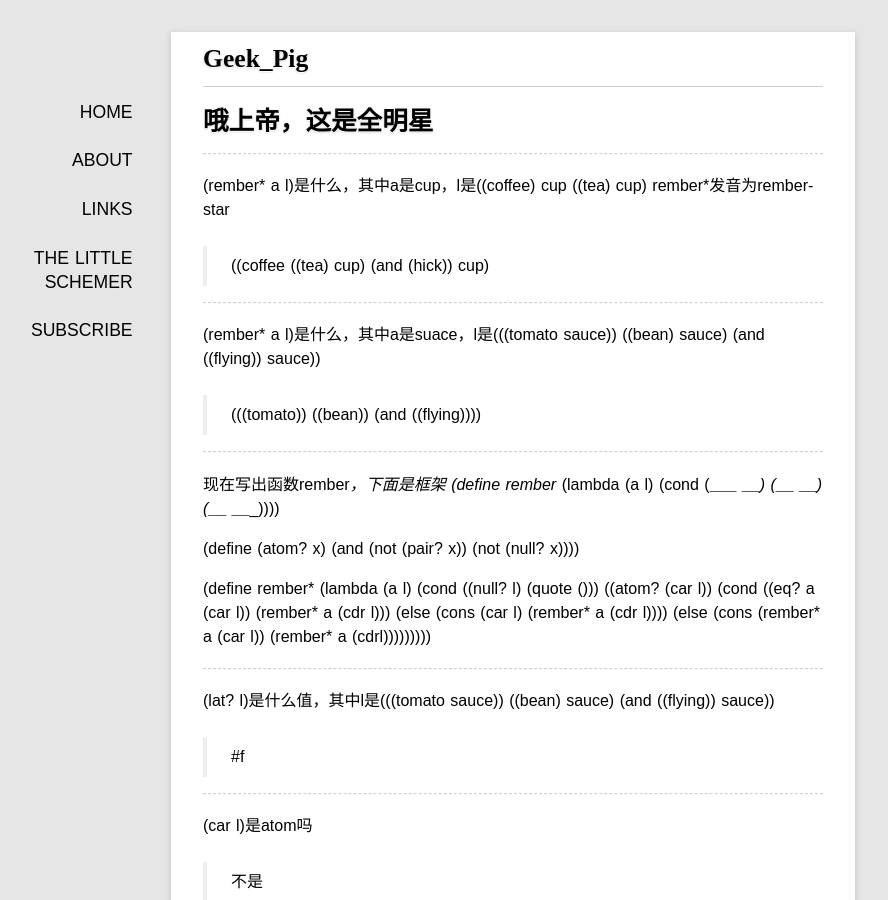
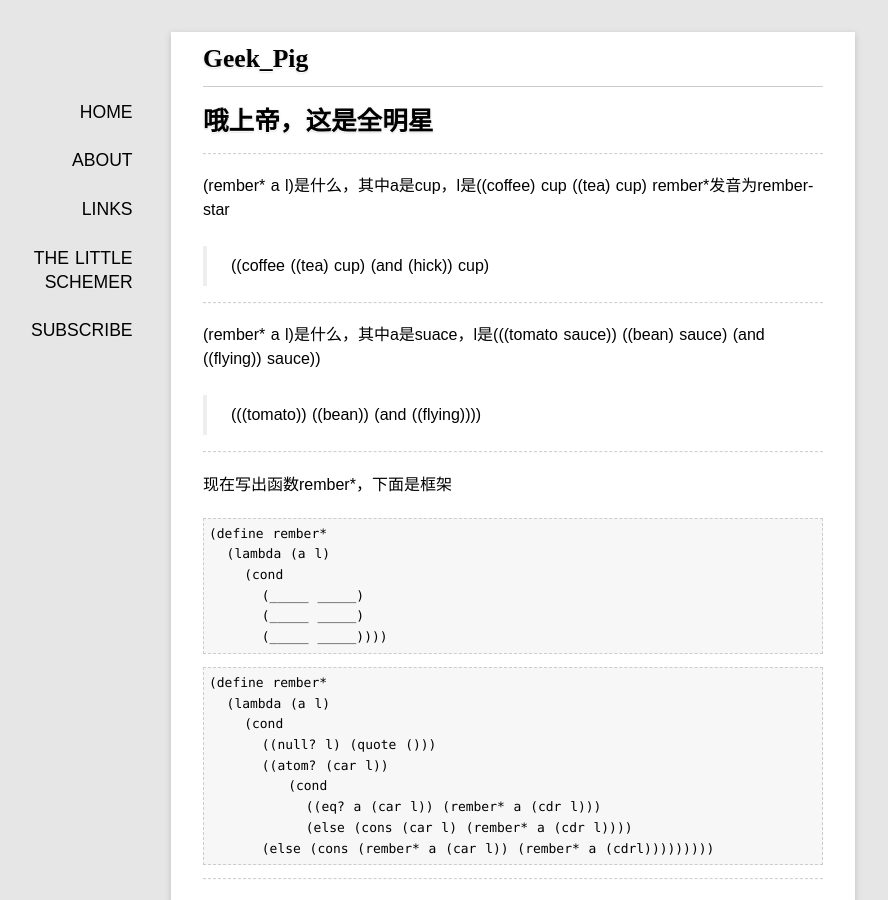
Before and after one commit to rhuichao/uternet.github.io, a Jekyll site: the page built from TLS/05.md, in a window 1280 px wide and 900 px high. Shown: the whole window, without its empty margins (127-1015 px from the left). Built offline with Jekyll 4.4.1, drawn with Linux system fonts in a browser that asks for light colours; some web fonts are replaced; Markdown is read by kramdown in place of the engine named in the settings.

Commit message:
new document posted

````diff
--- a/TLS/05.md
+++ b/TLS/05.md
@@ -17,17 +17,17 @@ title:  哦上帝，这是全明星
 ------------------
 
 现在写出函数rember*，下面是框架
+
+```
 (define rember*
   (lambda (a l)
     (cond
       (_____ _____)
       (_____ _____)
       (_____ _____))))
+```
 
-(define (atom? x)
-  (and (not (pair? x))
-       (not (null? x))))
-
+```
 (define rember*
   (lambda (a l)
     (cond
@@ -37,7 +37,7 @@ title:  哦上帝，这是全明星
            ((eq? a (car l)) (rember* a (cdr l)))
            (else (cons (car l) (rember* a (cdr l))))
       (else (cons (rember* a (car l)) (rember* a (cdrl)))))))))
-
+```
 
 ------------------
 
````
